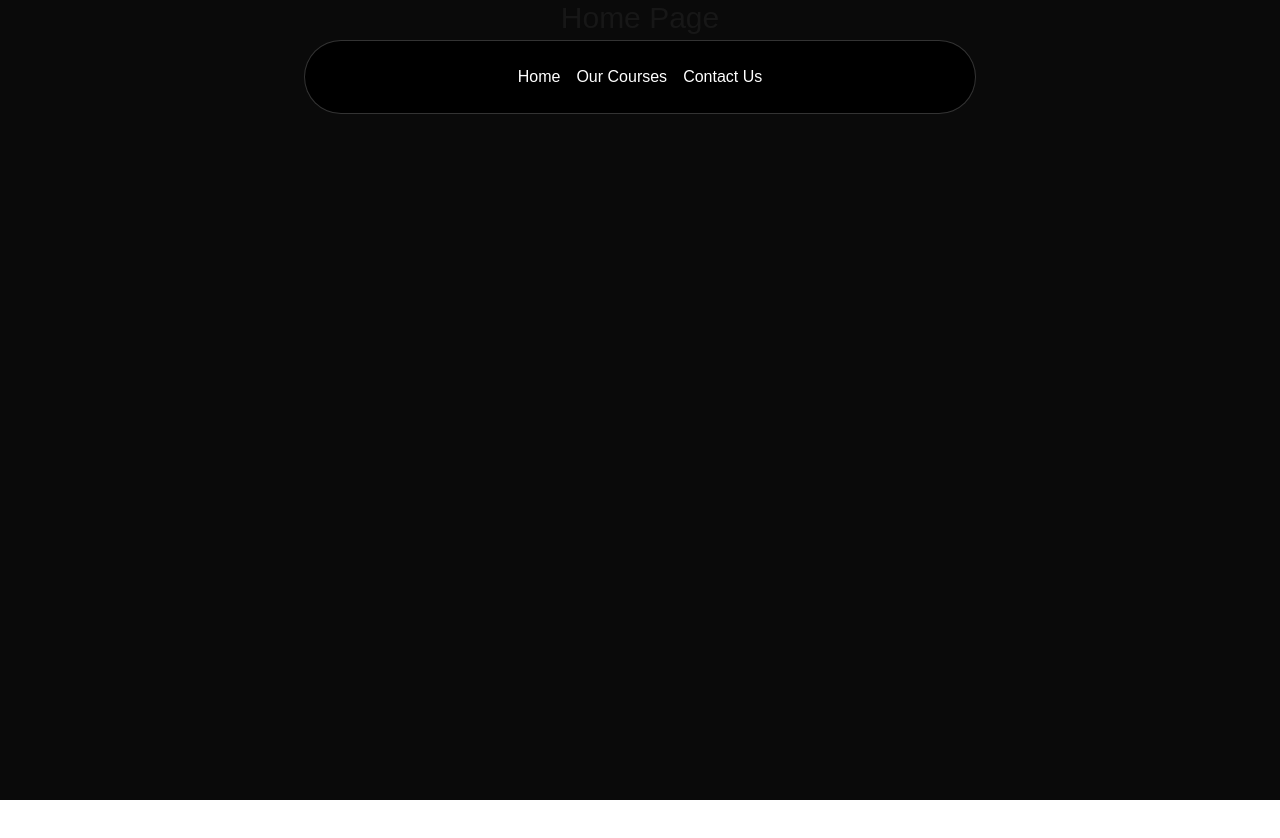
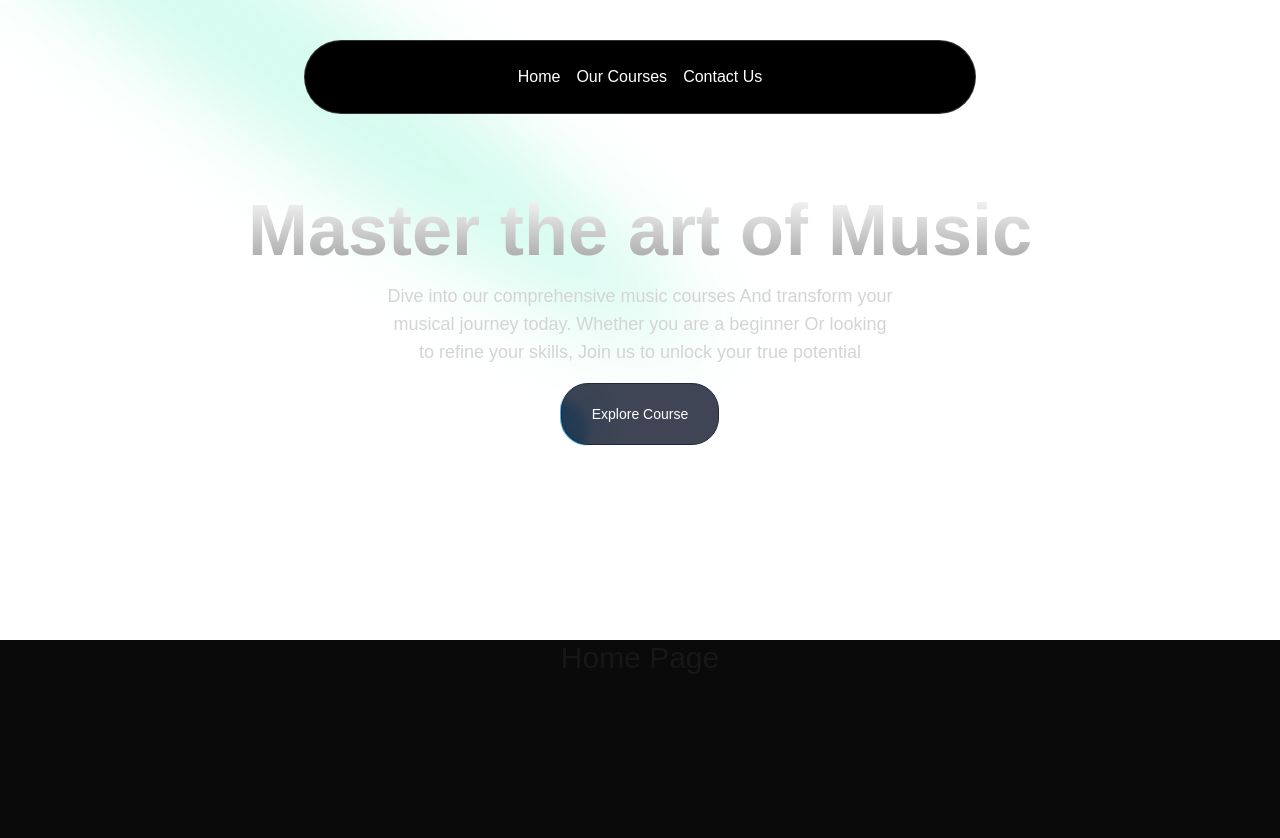
Before and after one commit to kr395/musicnextjs, a Next.js app: page / in a window 1280 px wide. Shown: the top 838 px of the page. Before the commit the page ends 800 px from the top, so only its background shows below. Built offline with nearby package versions, Linux system fonts and the light colour scheme.

Commit message:
Herro Section Completed

```diff
--- a/src/app/layout.tsx
+++ b/src/app/layout.tsx
@@ -2,6 +2,7 @@
 import { Geist, Geist_Mono } from "next/font/google";
 import "./globals.css";
 import Navbar from "../components/Navbar";
+import HeroSection from "@/components/HeroSection";
 
 const geistSans = Geist({
   variable: "--font-geist-sans",
@@ -30,6 +31,7 @@
       >
         <div className="relative w-full flex item-center justify-center ">
            <Navbar/>
+           <HeroSection/>
           </div>
         {children}
       </body>
--- a/src/components/HeroSection.tsx
+++ b/src/components/HeroSection.tsx
@@ -1,20 +1,30 @@
 import Link from "next/link";
+import { Spotlight } from "../components/ui/Spotlight";
+import { Button } from "./ui/moving-border";
 
-export default function HeroSection(){
-    return(
-        <div
-         className="h-auto md:h-[40rem] w-full rounded-md flex flex-col items-center justify-center relative overflow-hidden mx-auto py-10 md:py-0"
-        >
+export default function HeroSection() {
+  return (
+    <div className="h-auto md:h-[40rem] w-full rounded-md flex flex-col items-center justify-center relative overflow-hidden mx-auto py-10 md:py-0">
+      <Spotlight
+        className="-top-40 left-0 md:left-60 md:-top-20"
+        fill="#34ebb1"
+      />
       <div className="p-4 relative z-10 w-full text-center">
-            <h1>
+        <h1 className="mt-20 md:mt-0 text-4xl md:text-7xl font-bold bg-clip-text text-transparent bg-gradient-to-b from-neutral-50 to-neutral-400">
           Master the art of Music
         </h1>
-               <p> Dive into our comprehensive music courses And transform your musical journey today. Whether you are a beginner Or looking to refine your skills, Join us to unlock your true potential </p>
+        <p className="mt-4 font-normal text-base md:text-lg text-neutral-300 max-w-lg mx-auto">
+          {" "}
+          Dive into our comprehensive music courses And transform your musical
+          journey today. Whether you are a beginner Or looking to refine your
+          skills, Join us to unlock your true potential{" "}
+        </p>
         <div className="mt-4">
-                <Link href={"/courses"}>Explore Courses</Link>
+          <Link href={"/courses"}>
+            <Button borderRadius="1.75rem" className="">Explore Course </Button>
+          </Link>
         </div>
       </div>
-
     </div>
-    )
+  );
 }
--- /dev/null
+++ b/src/components/ui/moving-border.tsx
@@ -0,0 +1,139 @@
+"use client";
+import React from "react";
+import {
+  motion,
+  useAnimationFrame,
+  useMotionTemplate,
+  useMotionValue,
+  useTransform,
+} from "framer-motion";
+import { useRef } from "react";
+import { cn } from "@/lib/utils";
+
+export function Button({
+  borderRadius = "1.75rem",
+  children,
+  as: Component = "button",
+  containerClassName,
+  borderClassName,
+  duration,
+  className,
+  ...otherProps
+}: {
+  borderRadius?: string;
+  children: React.ReactNode;
+  as?: any;
+  containerClassName?: string;
+  borderClassName?: string;
+  duration?: number;
+  className?: string;
+  [key: string]: any;
+}) {
+  return (
+    <Component
+      className={cn(
+        "bg-transparent relative text-xl  h-16 w-40 p-[1px] overflow-hidden ",
+        containerClassName
+      )}
+      style={{
+        borderRadius: borderRadius,
+      }}
+      {...otherProps}
+    >
+      <div
+        className="absolute inset-0"
+        style={{ borderRadius: `calc(${borderRadius} * 0.96)` }}
+      >
+        <MovingBorder duration={duration} rx="30%" ry="30%">
+          <div
+            className={cn(
+              "h-20 w-20 opacity-[0.8] bg-[radial-gradient(var(--sky-500)_40%,transparent_60%)]",
+              borderClassName
+            )}
+          />
+        </MovingBorder>
+      </div>
+
+      <div
+        className={cn(
+          "relative bg-slate-900/[0.8] border border-slate-800 backdrop-blur-xl text-white flex items-center justify-center w-full h-full text-sm antialiased",
+          className
+        )}
+        style={{
+          borderRadius: `calc(${borderRadius} * 0.96)`,
+        }}
+      >
+        {children}
+      </div>
+    </Component>
+  );
+}
+
+export const MovingBorder = ({
+  children,
+  duration = 2000,
+  rx,
+  ry,
+  ...otherProps
+}: {
+  children: React.ReactNode;
+  duration?: number;
+  rx?: string;
+  ry?: string;
+  [key: string]: any;
+}) => {
+  const pathRef = useRef<any>();
+  const progress = useMotionValue<number>(0);
+
+  useAnimationFrame((time) => {
+    const length = pathRef.current?.getTotalLength();
+    if (length) {
+      const pxPerMillisecond = length / duration;
+      progress.set((time * pxPerMillisecond) % length);
+    }
+  });
+
+  const x = useTransform(
+    progress,
+    (val) => pathRef.current?.getPointAtLength(val).x
+  );
+  const y = useTransform(
+    progress,
+    (val) => pathRef.current?.getPointAtLength(val).y
+  );
+
+  const transform = useMotionTemplate`translateX(${x}px) translateY(${y}px) translateX(-50%) translateY(-50%)`;
+
+  return (
+    <>
+      <svg
+        xmlns="http://www.w3.org/2000/svg"
+        preserveAspectRatio="none"
+        className="absolute h-full w-full"
+        width="100%"
+        height="100%"
+        {...otherProps}
+      >
+        <rect
+          fill="none"
+          width="100%"
+          height="100%"
+          rx={rx}
+          ry={ry}
+          ref={pathRef}
+        />
+      </svg>
+      <motion.div
+        style={{
+          position: "absolute",
+          top: 0,
+          left: 0,
+          display: "inline-block",
+          transform,
+        }}
+      >
+        {children}
+      </motion.div>
+    </>
+  );
+};
--- a/tailwind.config.ts
+++ b/tailwind.config.ts
@@ -1,4 +1,8 @@
 import type { Config } from "tailwindcss";
+const {
+  default: flattenColorPalette,
+} = require("tailwindcss/lib/util/flattenColorPalette");
+
 
 export default {
   content: [
@@ -6,14 +10,42 @@
     "./src/components/**/*.{js,ts,jsx,tsx,mdx}",
     "./src/app/**/*.{js,ts,jsx,tsx,mdx}",
   ],
-  darkMode : "class",
+  darkMode: "class",
   theme: {
     extend: {
+      animation: {
+        spotlight: "spotlight 2s ease .75s 1 forwards",
+      },
+      keyframes: {
+        spotlight: {
+          "0%": {
+            opacity: "0",
+            transform: "translate(-72%, -62%) scale(0.5)",
+          },
+          "100%": {
+            opacity: "1",
+            transform: "translate(-50%,-40%) scale(1)",
+          },
+        },
+      },
       colors: {
         background: "var(--background)",
         foreground: "var(--foreground)",
       },
     },
   },
-  plugins: [],
+  plugins: [
+    addVariablesForColors,
+  ],
 } satisfies Config;
+
+function addVariablesForColors({ addBase, theme }: any) {
+  const allColors = flattenColorPalette(theme("colors"));
+  const newVars = Object.fromEntries(
+    Object.entries(allColors).map(([key, val]) => [`--${key}`, val])
+  );
+
+  addBase({
+    ":root": newVars,
+  });
+}
```
Lines whose indentation alone changed are shown as unchanged.
